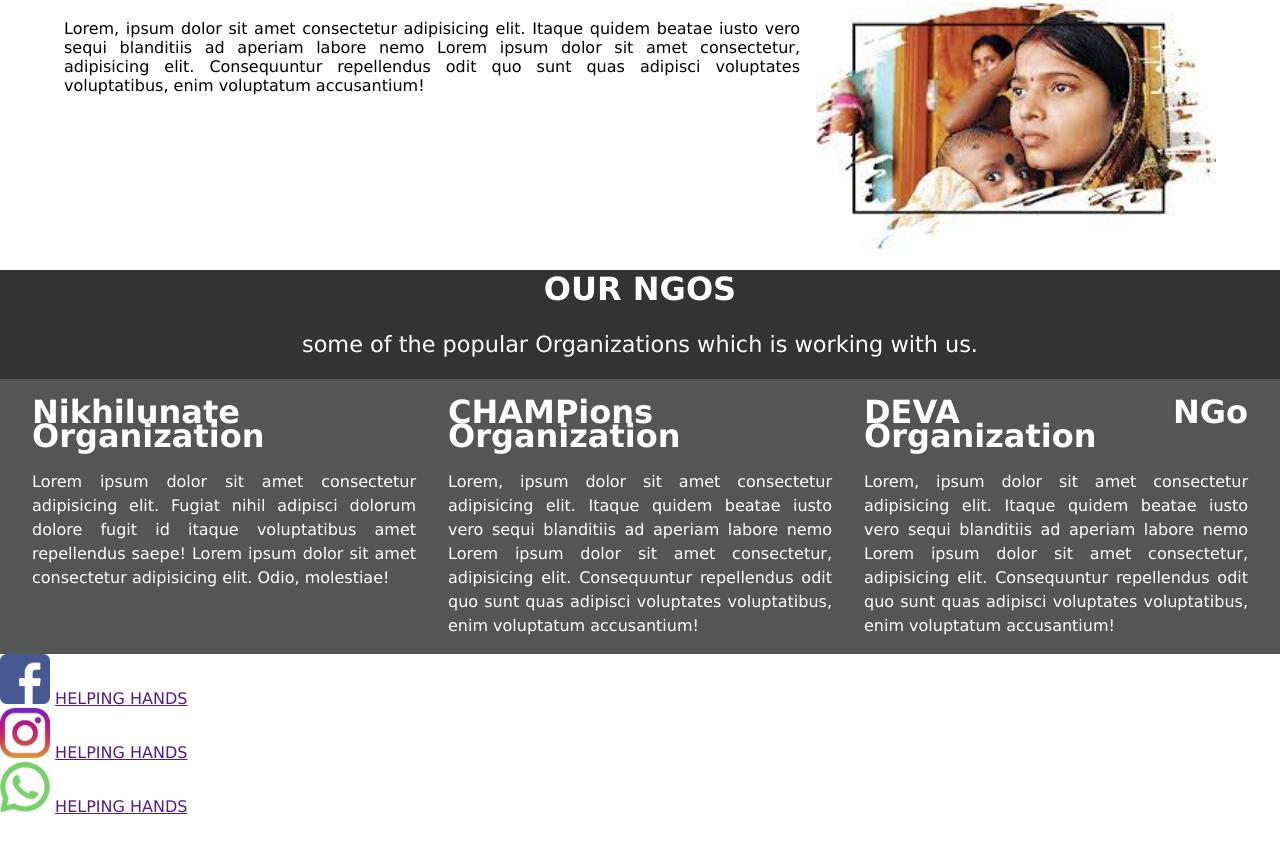
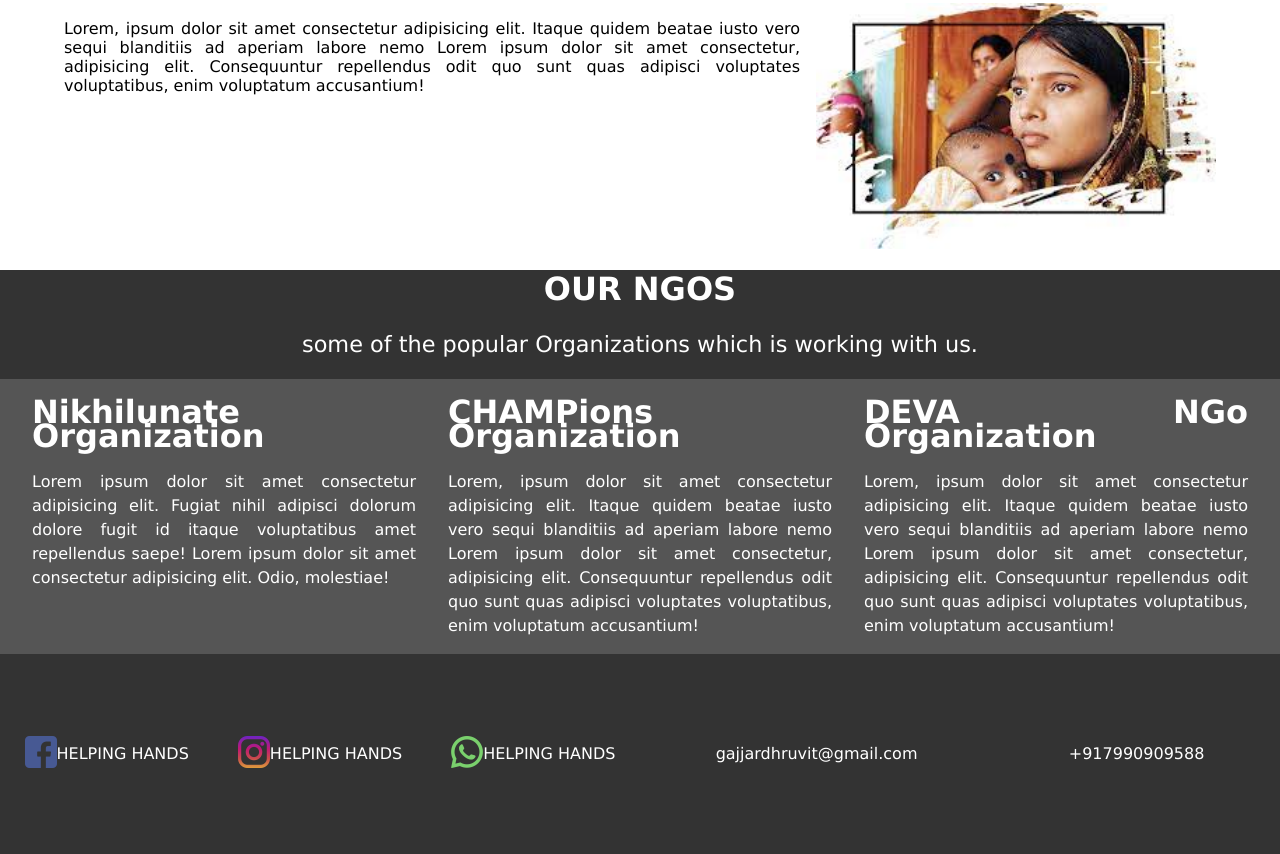
Before and after one commit to DhruvitGajjar/dhruvitngo.github.io, a plain HTML site: page index.html in a window 1280 px wide. Shown: the part 1785-2639 px from the top of the page. Before the commit the page ends 2601 px from the top, so only its background shows below. Drawn offline with Linux system fonts and the light colour scheme.

Commit message:
added social media and footer

```diff
--- a/index.css
+++ b/index.css
@@ -289,24 +289,83 @@ background-color: #fff;
    outline-offset: .2rem; */
 
 }
-.social{
 
+.footer{
+    display: flex;
+    justify-content: space-around;
+    background-color: #333;
+    height: 200px;
 }
 .facebook{
 
+    display: flex;
+    align-items: center;
+    justify-content: space-between;
+
 }
-.facebook img{
-    width: 50px;
+.insta{
+
+    display: flex;
+    align-items: center;
+    justify-content: space-between;
+
 }
-.insta img{
-    width: 50px;
+.whatsapp{
+
+    display: flex;
+    align-items: center;
+    justify-content: space-between;
+
 }
-.whatsapp img{
-    width: 50px;
+.social{
+    display: flex;
+    justify-content: space-around;
+    width: 50%;
+    flex-wrap: wrap;
+}
+
+.fb-img img{
+    width: 2rem;
+}
+
+.fb-text a{
+    color: white;
+    text-decoration: none;
+}
+.insta-text a{
+    color: white;
+    text-decoration: none;
+}
+.wa-text a{
+    color: white;
+    text-decoration: none;
+}
+.insta-img img{
+    width: 2rem;
+}
+.wa-img img{
+    width: 2rem;
 }
 
 
+.contacts{
+    display: flex;
+    align-items: center;
+    justify-content: space-around;
+    width: 50%;
+    flex-wrap: wrap;
+    word-break: break-all;
+}
+.email a{
+    text-decoration: none;
+    color: white;
 
+}
+
+.phone a{
+    text-decoration: none;
+    color: white;
+}
 
 
 @media (max-width:900px){
@@ -457,6 +516,18 @@ background-color: #fff;
     .health-img img{
         width: 90%;
     }
+    .fb-img img{
+        width: 1.5rem;
+    }
+    .insta-img img{
+        width: 1.5rem;
+    }
+    .wa-img img{
+        width: 1.5rem;
+    }
+    .social{
+        font-size: 80%;
+    }
 
 }
 
--- a/index.html
+++ b/index.html
@@ -133,21 +133,36 @@
 
 
 
-        <footer>
+        <footer class="footer">
             <div class="social">
-            <div class="facebook">
-                <img src="images/facebook.png" alt="">
-                <a href="">HELPING HANDS</a>
+                <div class="facebook">
+                    <div class="fb-img"><img src="images/facebook.png" alt=""></div>
+                    <div class="fb-text"><a href="">HELPING HANDS</a></div>
+                </div>
+                <div class="insta">
+                <div class="insta-img">
+                    <img src="images/instagram.png" alt="">
+                </div>
+                <div class="insta-text">
+                    <a href="">HELPING HANDS</a>
+                </div>
+                </div>
+                <div class="whatsapp">
+                    <div class="wa-img">
+                        <img src="images/whatsapp.png" alt="">
+                    </div>
+                    <div class="wa-text">
+                        <a href="">HELPING HANDS</a>
+                    </div>
+                </div>
             </div>
-            <div class="insta">
-                <img src="images/instagram.png" alt="">
-                <a href="">HELPING HANDS</a>
+            <div class="contacts">
+                <div class="email"><a href="https://mail.google.com/mail/?view=cm&fs=1&to=gajjardhruvit@gmail.com"    target="_blank">gajjardhruvit@gmail.com</a>
+                </div>
+                <div class="phone">
+                <a href="7990909588">+917990909588</a>
+                </div>
             </div>
-            <div class="whatsapp">
-                <img src="images/whatsapp.png" alt="">
-                <a href="">HELPING HANDS</a>
-            </div>
-        </div>
         </footer>
     </body>
 </html>
```
